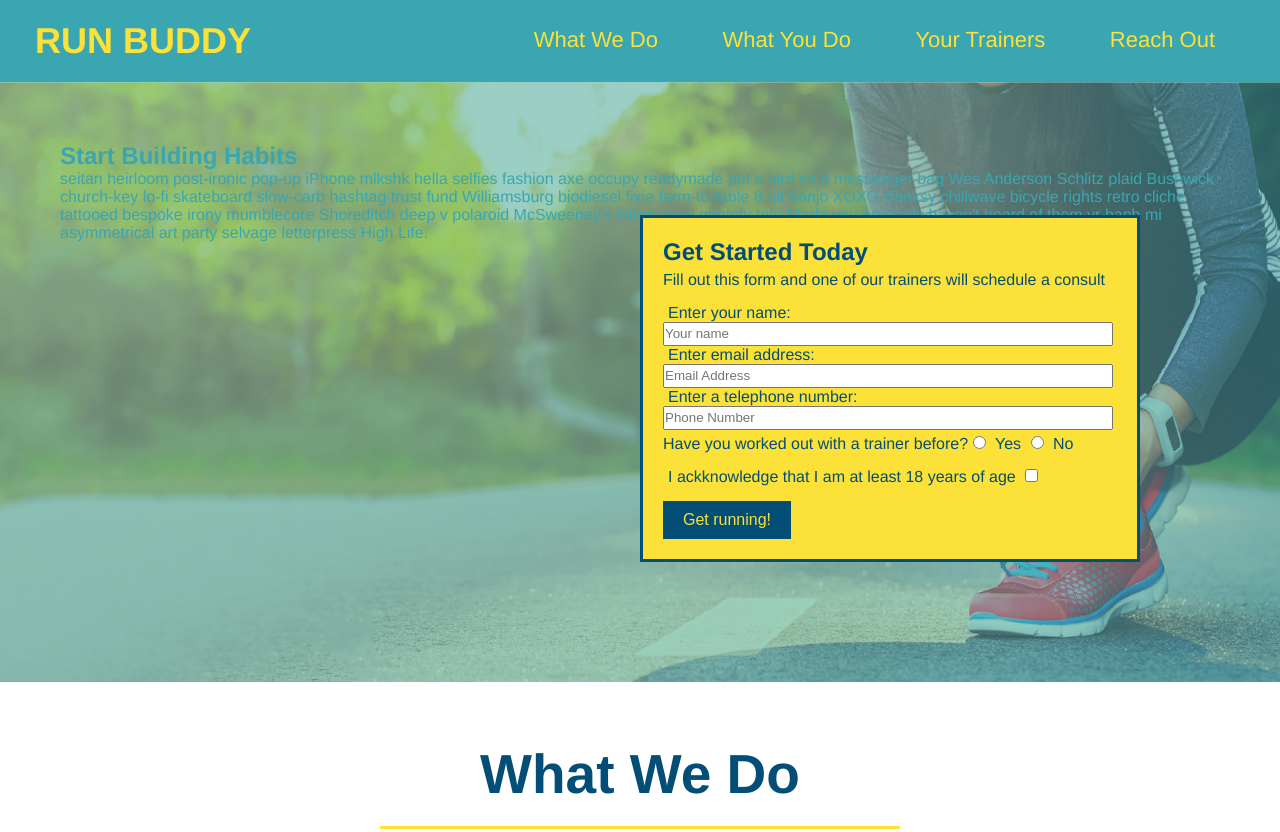
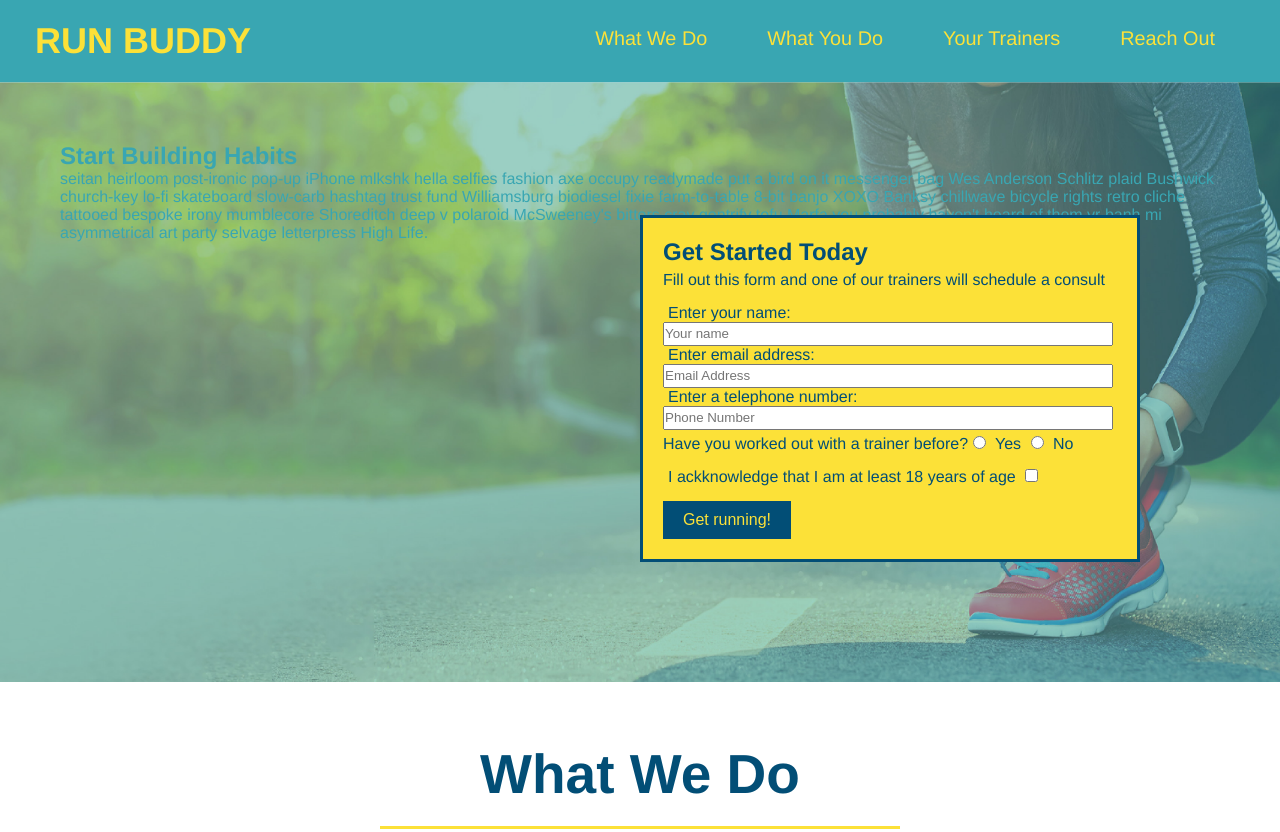
Before and after one commit to a7063p/run-buddy, a plain HTML site: page index.html in a window 1280 px wide. Shown: the top 832 px of the page. Drawn offline with Linux system fonts and the light colour scheme.

Commit message:
add flexbox to header

```diff
--- a/assets/css/style.css
+++ b/assets/css/style.css
@@ -36,14 +36,18 @@ header nav {
     margin: 7px 0;
 }
 
-header nav ul li {
-    display: inline;
+header nav ul {
+    display: flex;
+    flex-wrap: wrap;
+    justify-content: space-around;
+    align-items: center;
+    list-style: none;
 }
 
 header nav ul li a {
     margin: 0 30px;
     font-weight: lighter;
-    font-size: 22px;
+    font-size: 1.55vw;
 }
 
 footer {
```
